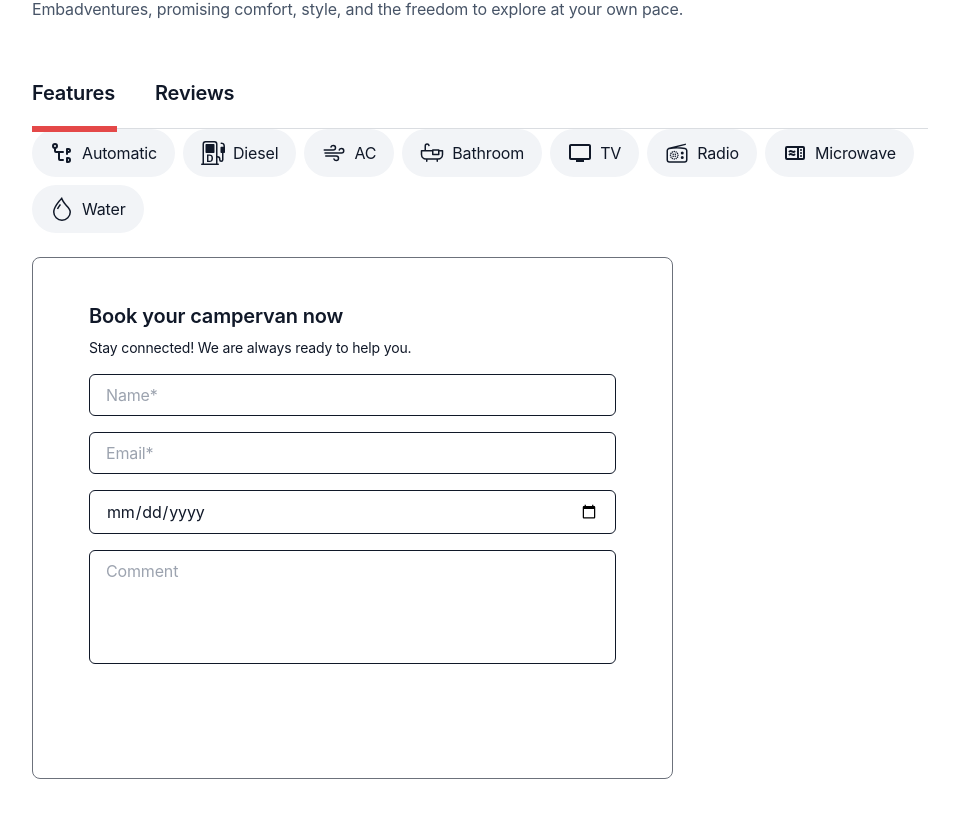
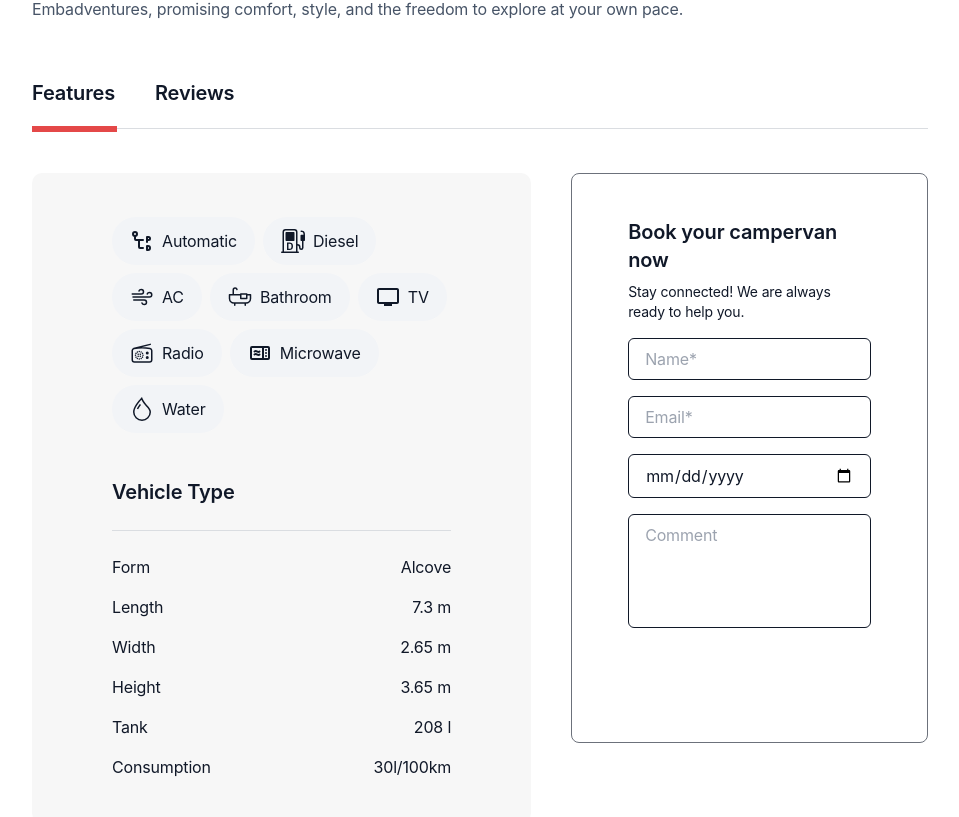
Before and after one commit to makarenko-vladyslav/TravelTrucks, a React (Vite) app: page /catalog/1/features in a window 1280 px wide. Shown: the part 599-1416 px from the top of the page, without its empty margins (160-1119 px from the left). Built offline with nearby package versions, Linux system fonts and the light colour scheme.

Commit message:
Features done, reviews style fixes

```diff
--- a/src/components/BookingForm.tsx
+++ b/src/components/BookingForm.tsx
@@ -33,7 +33,7 @@ export default function BookingForm() {
   };
 
   return (
-    <div className="px-14 py-11 border border-gray rounded-lg w-[641px]">
+    <div className="px-14 py-11 border border-gray rounded-lg w-[641px] h-fit">
       <h2 className="text-xl font-semibold mb-2">Book your campervan now</h2>
       <p className="text-sm text-gray-600 mb-4">
         Stay connected! We are always ready to help you.
--- a/src/components/DetailItem.tsx
+++ b/src/components/DetailItem.tsx
@@ -76,19 +76,15 @@ const DetailItem: React.FC<DetailItemProps> = ({ detailKey, value }) => {
     return null;
   }
 
+  const getValue = (value) => {
+    return typeof value === "boolean" ? detailKey : value.toString();
+  };
+
   return (
-    <li className="flex align-center gap-2 px-[18px] py-3 bg-badges rounded-full">
+    <li className="flex justify-center items-center gap-2 px-[18px] py-3 max-h-12 bg-badges rounded-full">
       {Icon && <Icon className="w-6 h-auto" />}
 
-      <span>
-        {typeof value === "boolean" ? (
-          <span className="capitalize">{detailKey && detailKey}</span>
-        ) : (
-          <span className="capitalize">
-            {value !== undefined ? value.toString() : ""}
-          </span>
-        )}
-      </span>
+      <span className="capitalize">{getValue(value)}</span>
     </li>
   );
 };
--- a/src/components/Features.tsx
+++ b/src/components/Features.tsx
@@ -1,5 +1,5 @@
 import React from "react";
-import DetailItem from ".//DetailItem";
+import DetailItem from "./DetailItem";
 import campersData from "../data/campers.json";
 import { useParams } from "react-router-dom";
 import BookingForm from "./BookingForm";
@@ -8,17 +8,51 @@ export default function Features() {
   const campers = campersData.items;
 
   const { id } = useParams<{ id: string }>();
-  const camper: Camper | undefined = campers.find(
-    (camper) => camper._id === id
-  );
+  const camper = campers.find((camper) => camper._id === id);
+  const specs = camper?.specs || {};
+
+  const splitValue = (value) => {
+    if (value.includes("km")) {
+      return value;
+    }
+    const isText = value.search(/[a-zA-Z]/);
+
+    if (isText === -1) {
+      return value;
+    }
+
+    const numberPart = value.substring(0, isText).trim();
+    let textPart = value.substring(isText).trim();
+
+    if (textPart.length > 3) {
+      textPart = textPart.charAt(0).toUpperCase() + textPart.slice(1);
+    }
+
+    return `${numberPart} ${textPart}`;
+  };
 
   return (
-    <div>
-      <ul className="flex flex-wrap gap-2 mb-6">
-        {Object.entries(camper.details).map(([key, value]) => (
-          <DetailItem key={key} detailKey={key} value={value} />
-        ))}
-      </ul>
+    <div className="py-11 flex gap-10">
+      <div className="w-full max-w-[640px] py-11 px-20 bg-inputs rounded-[10px]">
+        <ul className="flex flex-wrap items-start justify-start gap-2 w-full mb-11">
+          {Object.entries(camper?.details || {}).map(([key, value]) => (
+            <DetailItem key={key} detailKey={key} value={value} />
+          ))}
+        </ul>
+
+        <h3 className="after-line">Vehicle Type</h3>
+
+        <ul className="flex flex-col gap-4 pt-6">
+          {Object.entries(specs).map(([key, value]) => {
+            return (
+              <li key={key} className="flex justify-between">
+                <p className="capitalize">{key}</p>
+                <p>{splitValue(value)}</p>
+              </li>
+            );
+          })}
+        </ul>
+      </div>
 
       <BookingForm />
     </div>
--- a/src/components/Reviews.tsx
+++ b/src/components/Reviews.tsx
@@ -42,21 +42,22 @@ export default function Reviews() {
       <ul className="py-3 max-w-[640px]">
         {camper?.reviews.length ? (
           camper.reviews.map((review, index) => (
-            <li key={index} className="mb-11 grid grid-cols-[60px_auto] gap-4">
+            <li
+              key={index + review.reviewer_rating + review.reviewer_name}
+              className="mb-11 grid grid-cols-[60px_auto] gap-4"
+            >
               <div className="rounded-full bg-badges w-[60px] h-[60px] flex justify-center items-center text-2xl leading-[1.33] text-button">
                 {review.reviewer_name[0]}
               </div>
 
               <div className="flex flex-col gap-1 justify-center">
-                <span className="block text-lg font-semibold">
-                  {review.reviewer_name}
-                </span>
+                <span className="font-medium">{review.reviewer_name}</span>
                 <div className="flex items-center">
                   {renderStars(review.reviewer_rating)}
                 </div>
               </div>
 
-              <p className="col-span-2 text-gray-700">{review.comment}</p>
+              <p className="col-span-2 text-text">{review.comment}</p>
             </li>
           ))
         ) : (
```
